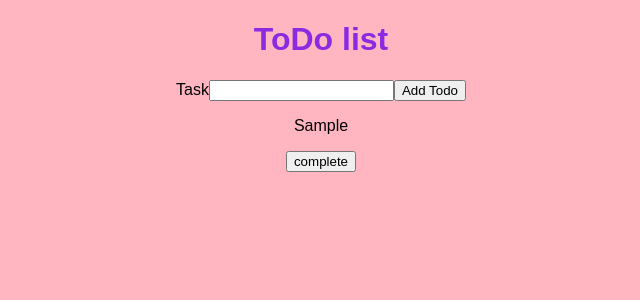
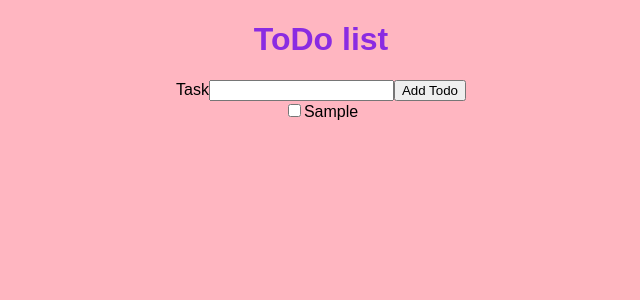
Before and after one commit to viv-nic/react-clg-assisgnment, a React (Create React App) app: page / in a window 1280 px wide. Both pictures are taken after typing "Sample" into the empty fields and a click on the button "Add Todo". Shown: the top 300 px of the page, without its empty margins (319-959 px from the left). Built offline with nearby package versions, Linux system fonts and the light colour scheme.

Commit message:
add checkbox component into assignment

```diff
--- a/src/components/checkbox/index.jsx
+++ b/src/components/checkbox/index.jsx
@@ -0,0 +1,15 @@
+const Checkbox = ({ label, value, checked, onChange }) => {
+    return (
+      <label>
+        <input
+          type="checkbox"
+          checked={checked}
+          value={value}
+          onChange={onChange}
+        />
+        {label}
+      </label>
+    );
+  };
+
+  export default Checkbox;
--- a/src/components/todo.jsx
+++ b/src/components/todo.jsx
@@ -1,5 +1,5 @@
 import React, {useState} from "react";
-// import Checkbox from "./checkbox";
+import Checkbox from "./checkbox";
 
 const Todo = () => {
     //set initial state
@@ -41,10 +41,10 @@ const Todo = () => {
 
     };
 
-    const handleClick = (e) => {
-        e.preventDefault();
-        handleToggle(e.currentTarget.id);
-    };
+    // const handleClick = (e) => {
+    //     e.preventDefault();
+    //     handleToggle(e.currentTarget.id);
+    // };
 
     return (
         <div className="App">
@@ -81,14 +81,16 @@ const Todo = () => {
                 <p>{t.taskDescription}</p>
                 </strike>
             ) : (
-                // <Checkbox
-                //     label={t.taskDescription}
-                //     value={t.id}
-                //     checked={t.isCompleted}
-                //     onChange={(e) => handleToggle(t.id)}
-                // />
                 <>
-                <p>{t.taskDescription}</p>
+                <Checkbox
+                    label={t.taskDescription}
+                    value={t.id}
+                    checked={t.isCompleted}
+                    onChange={(e) => handleToggle(t.id)}
+                />
+
+
+                {/* <p>{t.taskDescription}</p>
                 <button
                     id={t.id}
                     key={index + t.id}
@@ -96,7 +98,7 @@ const Todo = () => {
                     onClick={handleClick}
                 >
                     complete
-                </button>
+                </button> */}
 
                 </>
 
```
